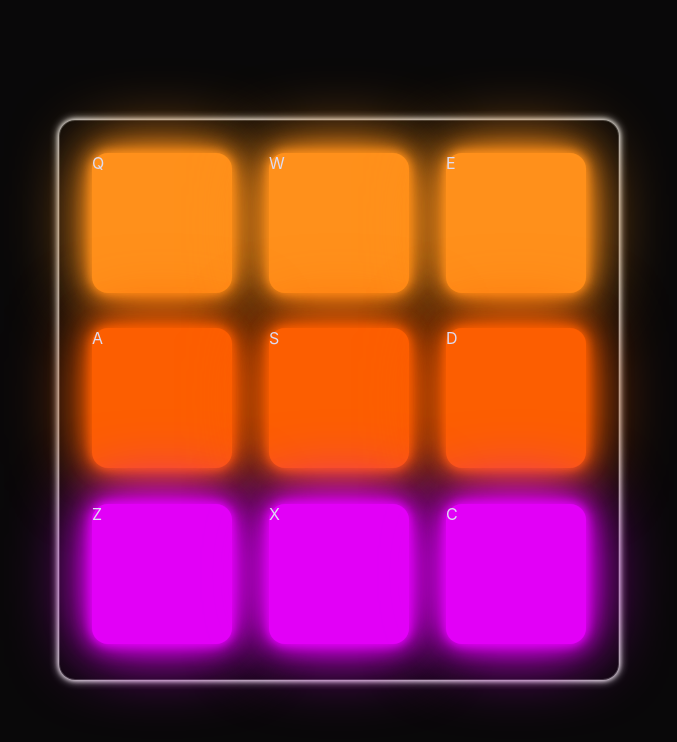
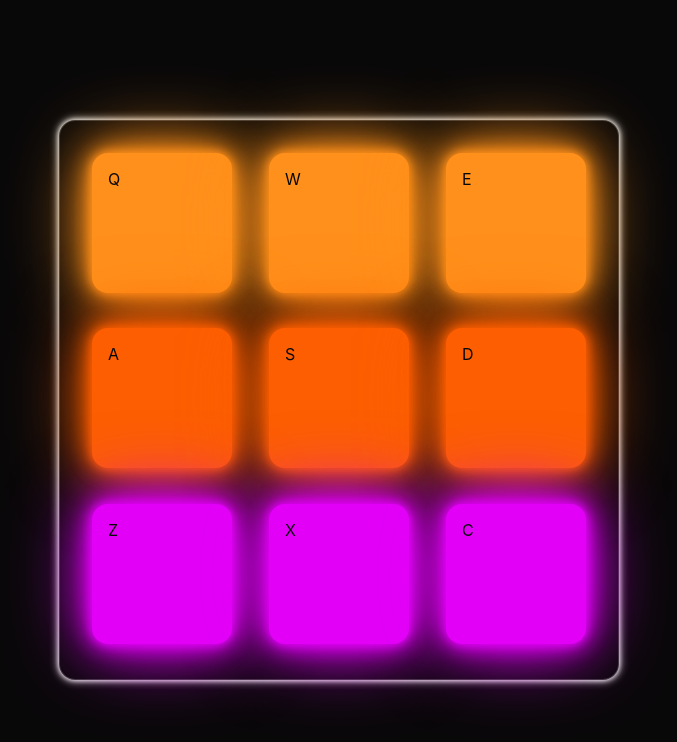
Before and after one commit to GenaPlem/react_drum_machine_app, a React (Create React App) app: page / in a window 1280 px wide. Shown: the top 742 px of the page, without its empty margins (301-978 px from the left). Built offline with nearby package versions, Linux system fonts and the light colour scheme.

Commit message:
Update SoundButton key styles

```diff
--- a/src/App.scss
+++ b/src/App.scss
@@ -67,4 +67,10 @@ body {
             @include button_shadow($pad-color)
         }
     }
+
+    &__key {
+        display: block;
+        color: $bg-color;
+        padding: 1rem;
+    }
 }
```
